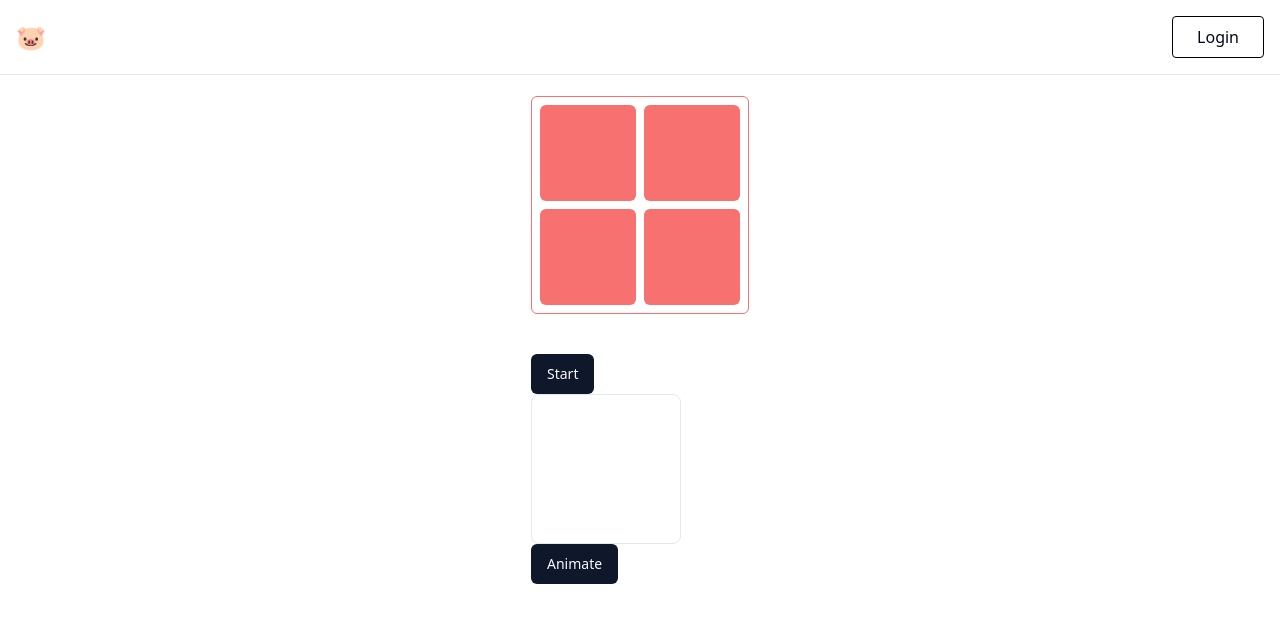
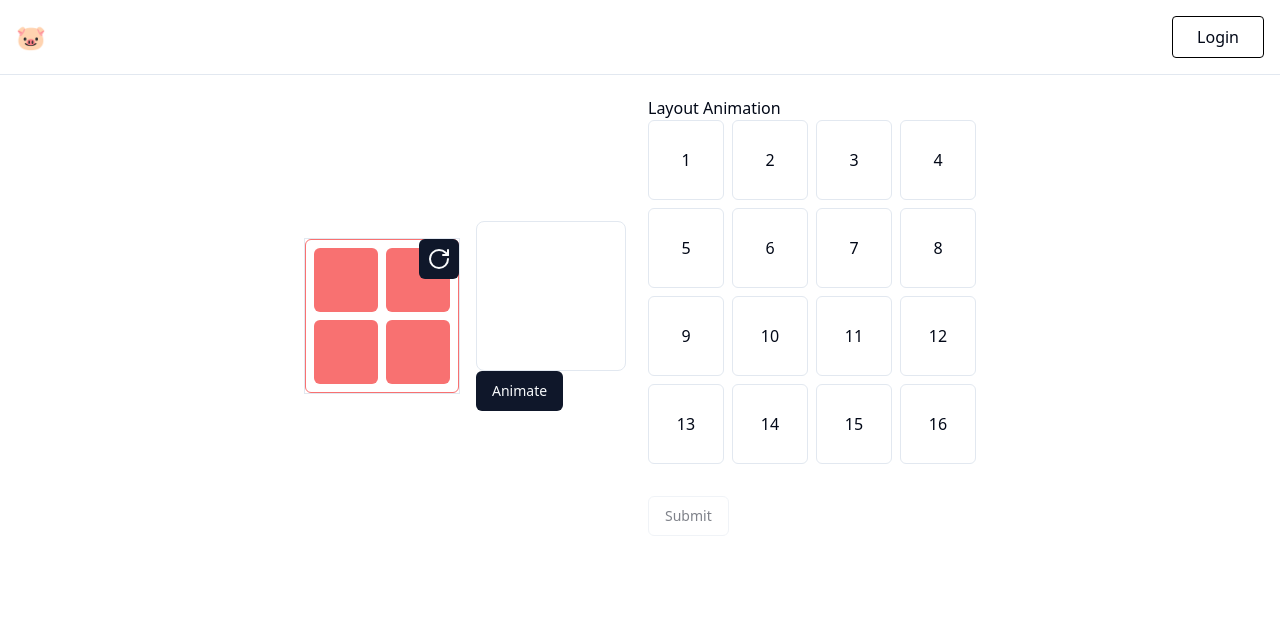
Before and after one commit to putuhema/yoink-games, a React (Vite) app: page /test in a window 1280 px wide. Shown: the top 622 px of the page. Built offline with nearby package versions, Linux system fonts and the light colour scheme.

Commit message:
feat: add animation when correct guess is make

```diff
--- a/package.json
+++ b/package.json
@@ -18,7 +18,7 @@
     "clsx": "^2.1.1",
     "date-fns": "^3.6.0",
     "framer-motion": "^11.2.12",
-    "lucide-react": "^0.399.0",
+    "lucide-react": "^0.400.0",
     "react": "^18.3.1",
     "react-dom": "^18.3.1",
     "react-hot-toast": "^2.4.1",
--- a/src/components/connection/card.tsx
+++ b/src/components/connection/card.tsx
@@ -11,6 +11,7 @@ type CardProps = {
 export default function Card({ text, onPick, isPick, variants }: CardProps) {
   return (
     <motion.div
+      layout
       variants={variants}
       onClick={onPick}
       className={cn("rounded-md bg-stone-200 hover:bg-stone-300 cursor-pointer grid place-content-center p-8", isPick && "bg-stone-500 hover:bg-stone-600 text-white")}>
--- /dev/null
+++ b/src/components/playground/box.tsx
@@ -0,0 +1,53 @@
+import { cn } from "@/lib/utils"
+import { motion } from "framer-motion"
+import { useCallback, useState } from "react"
+import { Button } from "../ui/button"
+
+const NUMBERS = Array.from({ length: 16 }, (_, i) => i + 1)
+
+export function Box() {
+  const [numbers, setNumbers] = useState(NUMBERS)
+  const [pickedBox, setPickedBox] = useState(new Set<number>())
+  const [correctBox, setCorrectBox] = useState<Array<number[]>>([])
+
+  const toggleNumber = useCallback((n: number) => {
+    setPickedBox(prev => {
+      const newSet = new Set(prev)
+      if (newSet.has(n)) {
+        newSet.delete(n)
+      } else {
+        newSet.add(n)
+      }
+      return newSet
+    })
+  }, [])
+  const handleSubmit = useCallback(() => {
+    if (pickedBox.size === 4) {
+      setNumbers(prev => prev.filter(item => !pickedBox.has(item)))
+      setCorrectBox([...correctBox, Array.from(pickedBox)])
+      setPickedBox(new Set<number>())
+    }
+  }, [pickedBox])
+
+  return (
+    <>
+      <p>Layout Animation</p>
+      <motion.div className="grid grid-cols-4 gap-2">
+        {
+          correctBox.map((n, i) => (
+            <motion.div layout key={i} className="col-span-4 border h-[80px] grid place-content-center">{n.join(", ")}</motion.div>
+          ))
+        }
+        {
+          numbers.map((n) => {
+            return (
+              <motion.div onClick={() => toggleNumber(n)} layout key={n} className={cn(pickedBox.has(n) && "bg-slate-100", "h-[80px] hover:bg-slate-100 cursor-pointer rounded-md grid place-content-center border")}>{n}</motion.div>
+            )
+          }
+          )
+        }
+      </motion.div>
+      <Button disabled={pickedBox.size !== 4} onClick={handleSubmit} className="mt-8" variant="outline">Submit</Button>
+    </>
+  )
+}
--- a/src/routes/connection.tsx
+++ b/src/routes/connection.tsx
@@ -71,6 +71,7 @@ type GameState = {
   answer: Array<Group>;
   disabledSubmit: boolean;
   isWrong: boolean;
+  foundCorrect: boolean;
 }
 
 function useConnectionGame() {
@@ -81,17 +82,9 @@ function useConnectionGame() {
     previousGuess: [],
     answer: [],
     disabledSubmit: false,
-    isWrong: false
+    isWrong: false,
+    foundCorrect: false,
   })
-
-  //   function handleOnSuffle<T>(array: T[]): T[] {
-  //   const suffledArray = [...array]
-  //   for (let i = suffledArray.length - 1; i > 0; i--) {
-  //     const j = Math.floor(Math.random() * (i + 1));
-  //     [suffledArray[i], suffledArray[j]] = [suffledArray[j], suffledArray[i]]
-  //   }
-  //   return suffledArray
-  // }
 
   const shuffleArray = useMemo(() => <T,>(array: T[]): T[] => {
     return [...array].sort(() => Math.random() - 0.5);
@@ -103,7 +96,7 @@ function useConnectionGame() {
   }, [shuffleArray]);
 
   function handleOnSuffle() {
-    const newCard = shuffleArray(GROUPS.flatMap(g => g.answer))
+    const newCard = shuffleArray(gameState.card)
     setGameState(prev => ({ ...prev, card: newCard }))
   }
 
@@ -111,7 +104,7 @@ function useConnectionGame() {
     const { currentGuess, previousGuess, disabledSubmit } = gameState;
     const isInCurrentGuess = currentGuess.includes(pickedWord)
     const isInPreviousGuess = previousGuess.flat().includes(pickedWord)
-    setGameState({ ...gameState, isWrong: false })
+    setGameState({ ...gameState, isWrong: false, foundCorrect: false })
     if (disabledSubmit && isInPreviousGuess) {
       setGameState({ ...gameState, disabledSubmit: false })
     }
@@ -148,6 +141,7 @@ function useConnectionGame() {
     return true
   }
 
+  const controls = useAnimation()
   function handleSubmit() {
     if (!checkIfIsInPrevGuess()) {
       setGameState(prevGameState => ({
@@ -174,13 +168,17 @@ function useConnectionGame() {
       const flattenedAnswer = updatedAnswer.map(a => a.answer).flat()
       const filteredCard = gameState.card.filter(word => !flattenedAnswer.includes(word))
 
+      controls.start("jumpy").then(() => {
         setGameState(prevGameState => ({
           ...prevGameState,
           card: filteredCard,
           previousGuess: [],
           currentGuess: [],
           answer: updatedAnswer,
+          foundCorrect: true,
         }))
+      })
+
     } else {
       let previousGuess: Array<string[]> = []
       newMistakesRemaining -= 1
@@ -216,11 +214,13 @@ function useConnectionGame() {
       disabledSubmit: false,
       isWrong: false,
       mistakesRemaining: 4,
-      previousGuess: []
+      previousGuess: [],
+      foundCorrect: false
     })
   }
 
   return {
+    controls,
     gameState,
     handleOnPick,
     handleOnSuffle,
@@ -273,6 +273,7 @@ const containerVariants = {
   }
 };
 
+
 function Connection() {
 
   const {
@@ -281,22 +282,24 @@ function Connection() {
     handleOnSuffle,
     handleSubmit,
     handleDeselectAll,
-    handleResetGameState
+    handleResetGameState,
+    controls
   } = useConnectionGame()
-  const controls = useAnimation()
 
   useEffect(() => {
+    const animateSequence = async () => {
       if (gameState.isWrong) {
-      const animateSequence = async () => {
         await controls.start('jumpy');
         await controls.start('fadeOutAndShake');
+      } else {
+        await controls.start('initial');
+      }
     };
+
     animateSequence();
-    } else {
-      controls.start('initial');
-    }
+  }, [gameState.isWrong, gameState.foundCorrect, controls]);
 
-  }, [gameState.isWrong, controls]);
+
   return (
     <>
       <div className='mt-24 p-8'>
@@ -305,9 +308,15 @@ function Connection() {
         <div className="xl:max-w-4xl mx-auto py-4 pt-10 space-y-5">
           <p className='text-center mb-6'>Create four groups of four!</p>
           <div className='space-y-2'>
+
+            <motion.div
+              variants={containerVariants}
+              initial='initial'
+              animate={controls}
+              className='grid grid-cols-4 gap-2'>
               {
                 gameState.answer.map(a => (
-                <div key={a.name} className={cn(DIFFICULTY_COLOR[a.difficulty].color, "w-full rounded-md p-4 text-center",)}>
+                  <motion.div layout key={a.name} className={cn(DIFFICULTY_COLOR[a.difficulty].color, "col-span-4 rounded-md p-4 text-center",)}>
                     <p className='font-bold uppercase'>{a.name}</p>
                     <div className='flex justify-center gap-1 text-xl'>
                       {
@@ -318,21 +327,17 @@ function Connection() {
                         )
                       }
                     </div>
-                </div>
+                  </motion.div>
                 ))
               }
-            <motion.div
-              variants={containerVariants}
-              initial='initial'
-              animate={controls}
-              className='grid grid-cols-4 gap-2'>
               {
                 gameState.card.map((text) => {
                   const isPick = gameState.currentGuess.includes(text)
                   return (
                     <Card
                       variants={isPick ? itemVariants : {}}
-                      text={text} key={text}
+                      text={text}
+                      key={text}
                       isPick={isPick}
                       onPick={() => { handleOnPick(text) }} />
                   )
--- a/src/routes/test.tsx
+++ b/src/routes/test.tsx
@@ -3,6 +3,9 @@ import { Button } from '@/components/ui/button'
 import { createFileRoute } from '@tanstack/react-router'
 import { motion, useAnimation, } from 'framer-motion'
 import { useEffect, useState } from 'react'
+import { RotateCw } from "lucide-react"
+import { cn } from '@/lib/utils'
+import { Box } from '@/components/playground/box'
 
 export const Route = createFileRoute('/test')({
   component: Test
@@ -66,31 +69,37 @@ function Test() {
     }
   }, [isAnimating, controls]);
   return (
-    <div className='mt-24 min-w-xl'>
-      <div className='w-max mx-auto'>
+    <div className='mt-24 max-w-2xl mx-auto'>
+      <div className='grid grid-cols-2 lg:grid-cols-4 justify-center items-center gap-4'>
+        <div className='border relative'>
           <motion.div
             variants={containerVariants}
             initial='initial'
             animate={controls}
-          className='grid grid-cols-2 gap-2 p-2 border border-red-400 rounded-md'>
+            className='grid w-max grid-cols-2 gap-2 p-2 border border-red-400 rounded-md'>
             {
               Array(4).fill(0).map((_, i) => (
                 <motion.div
                   key={i}
                   variants={itemVariants}
-                className='w-24 h-24 rounded-md bg-red-400'></motion.div>
+                  className='w-16 h-16 rounded-md bg-red-400'></motion.div>
               ))
             }
           </motion.div>
           <Button
-          className='mt-10'
+            className='absolute top-0 right-0'
+            size="icon"
             onClick={() => {
               setIsAnimating(true)
               setTimeout(() => {
                 setIsAnimating(false)
               }, (DURATION + STAGGER_DELAY * 3) * 1000)
-          }}>{isAnimating ? 'Animating...' : 'Start'}</Button>
+            }}> <RotateCw className={cn(isAnimating && 'animate-spin')} /> </Button>
+        </div>
         <Dice />
+        <div className='col-span-2'>
+          <Box />
+        </div>
       </div>
     </div>
   )
```
Also changed, not shown: 1 other file (tests, documents, lock files or other folders). Lines whose indentation alone changed are shown as unchanged.
